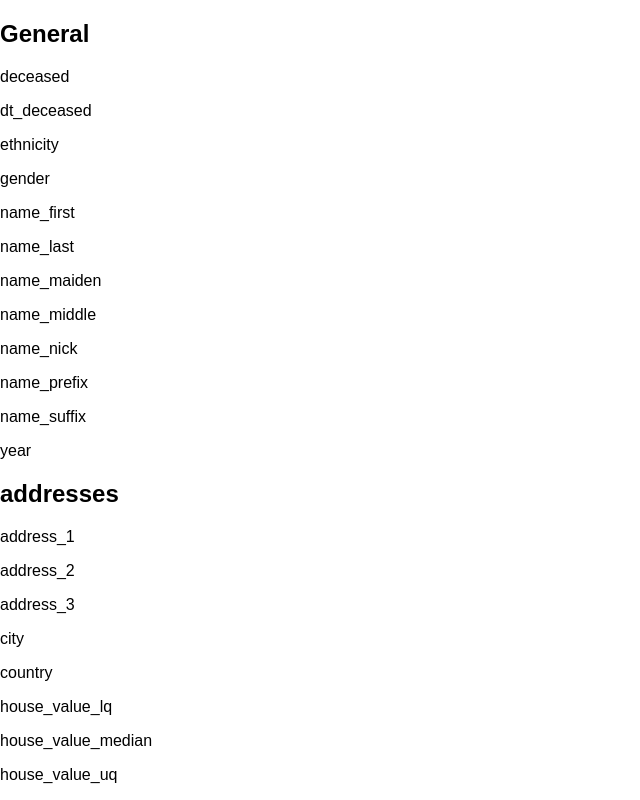
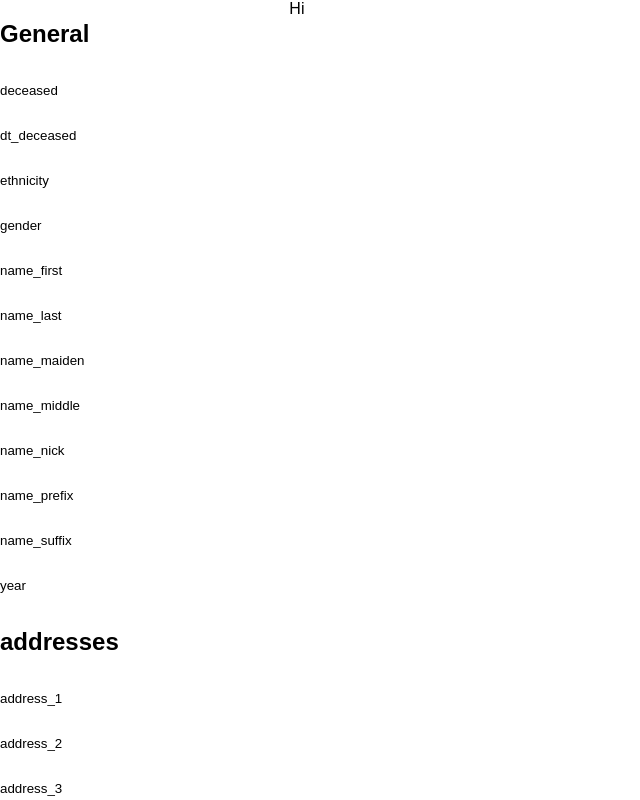
Before and after one commit to ExplosiveHippo/codingChallenge, a React (Create React App) app: page / in a window 1280 px wide. Shown: the top 800 px of the page, without its empty margins (0-640 px from the left). Built offline with nearby package versions, Linux system fonts and the light colour scheme; the HTML template or start-up script is replaced by a standard one.

Commit message:
Menu items are now buttons, added in placeholder for main section

```diff
--- /dev/null
+++ b/src/components/main_section.js
@@ -0,0 +1,11 @@
+import React, { Component } from 'react';
+
+class MainSection extends Component{
+
+	render() {
+		return(<div>Hi</div>);
+	}
+
+}
+
+export default MainSection
--- a/src/components/side_nav.js
+++ b/src/components/side_nav.js
@@ -17,7 +17,7 @@ class SideNav extends Component {
 		})
 
 		return generalItems.map(item => {
-			return <p key={item.id}>{item.name}</p>;
+			return <button key={item.id}>{item.name}</button>;
 		})
 	}
 
@@ -32,7 +32,9 @@ class SideNav extends Component {
 			return(
 				<div key={menuNode.id}>
 					<h2 id={menuNode.id}>{menuNode.name}</h2>
-					{this.renderSubNav(menuNode.containing_object.properties)}
+					<div className="subNav">
+						{this.renderSubNav(menuNode.containing_object.properties)}
+					</div>
 				</div>
 			);
 		});
@@ -41,7 +43,7 @@ class SideNav extends Component {
 
 	renderSubNav(menuNode) {
 		return menuNode.map(subNode => {
-			return <p key={subNode.id}>{subNode.name}</p>;
+			return <button key={subNode.id}>{subNode.name}</button>;
 		});
 	}
 
--- a/src/containers/App.js
+++ b/src/containers/App.js
@@ -1,11 +1,13 @@
 import React, { Component } from 'react';
 import SideNav from '../components/side_nav';
+import MainSection from '../components/main_section';
 
 class App extends Component {
   render() {
     return (
       <div className="App">
           <SideNav />
+          <MainSection />
       </div>
     );
   }
--- a/src/index.css
+++ b/src/index.css
@@ -3,3 +3,19 @@ body {
   padding: 0;
   font-family: sans-serif;
 }
+
+button {
+	display: block;
+	padding: 15px 0;
+	background-color: #FFFFFF;
+	border: none;
+	cursor: pointer;
+}
+
+.App {
+	display: flex;
+}
+
+.subNav{
+	/*display: none;*/
+}
```
Also changed, not shown: src/components/side_nav_group.js (deleted, +0 -16 lines).
